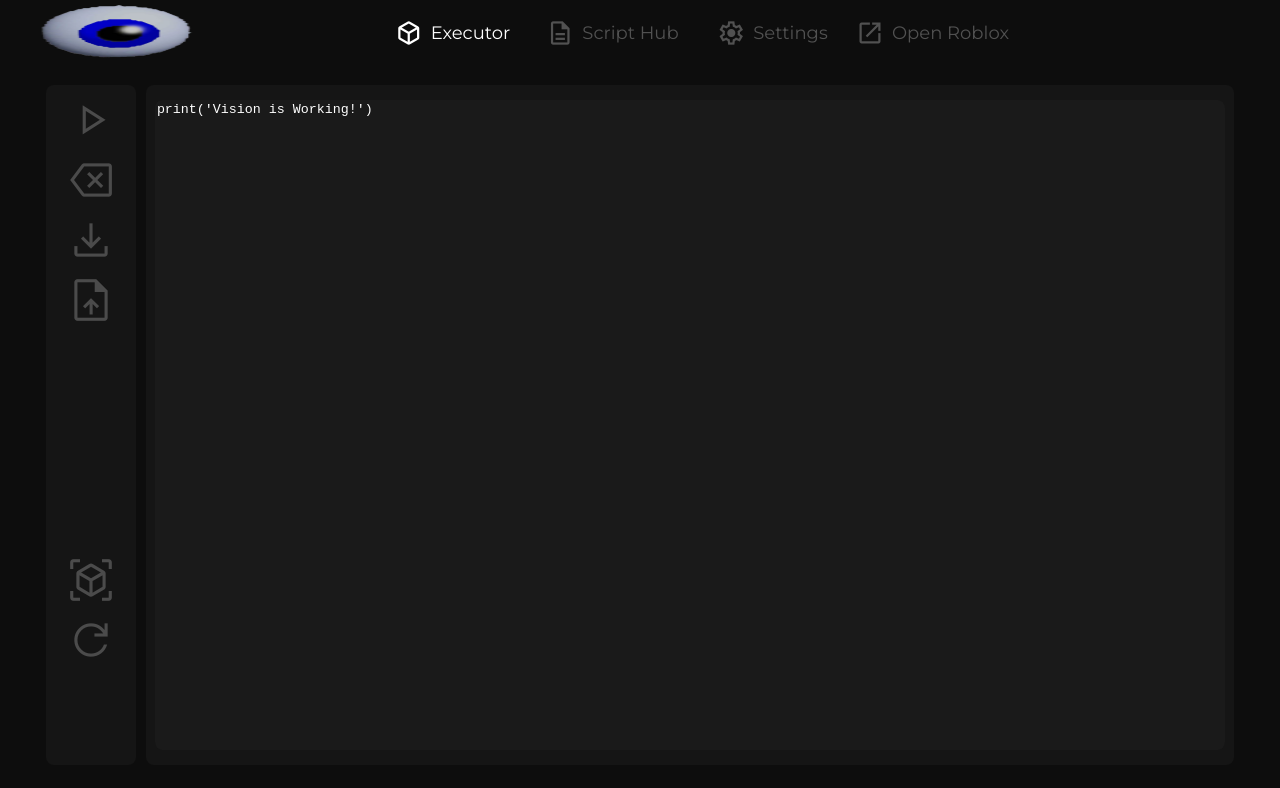
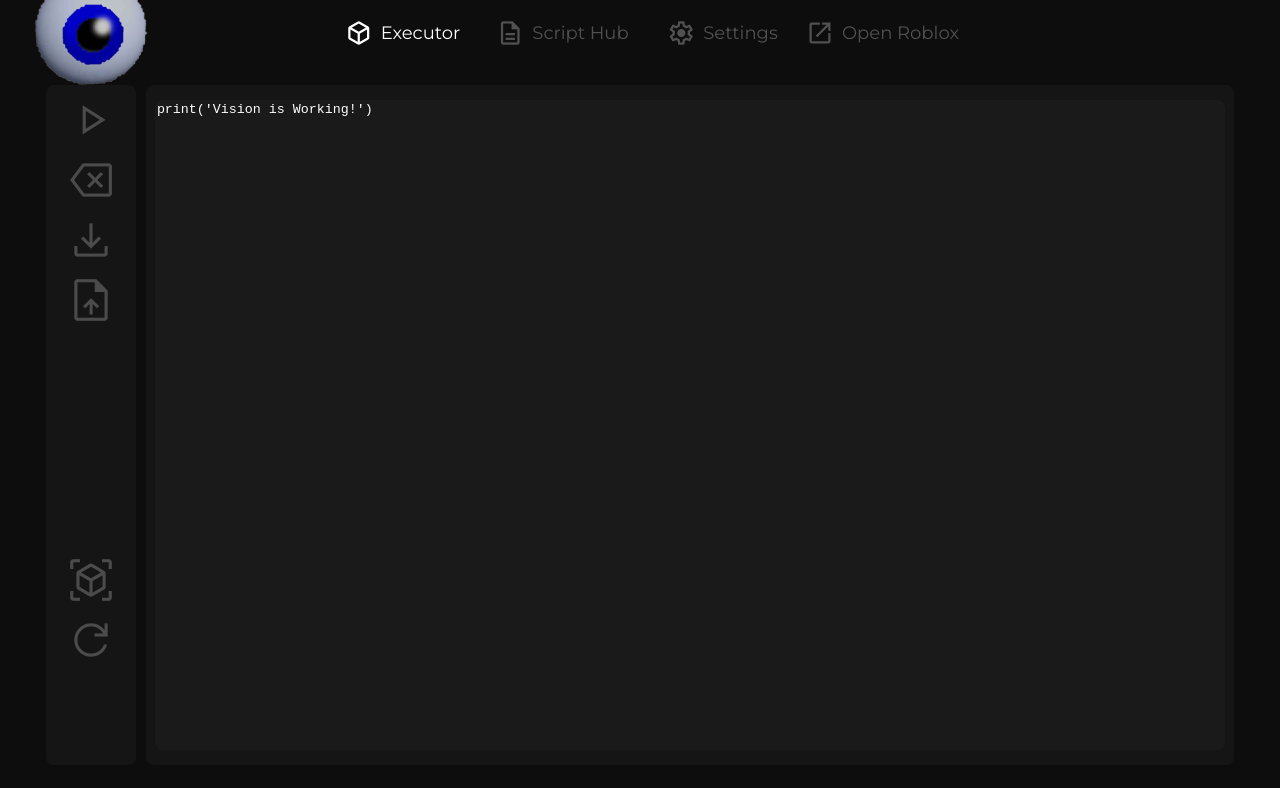
Before and after one commit to Cyanide719/uselessscripts, a plain HTML site: page public/index.html in a window 1280 px wide. Drawn offline with nearby package versions, Linux system fonts and the light colour scheme.

Commit message:
Update style.css

```diff
--- a/public/externa/style.css
+++ b/public/externa/style.css
@@ -13,8 +13,8 @@
         }
 
         .logo-elemen {
-            width: 200px;
-            height: 65px;
+            width: 150px;
+            height: 137px;
             margin-left: 15px;
         }
 
```
